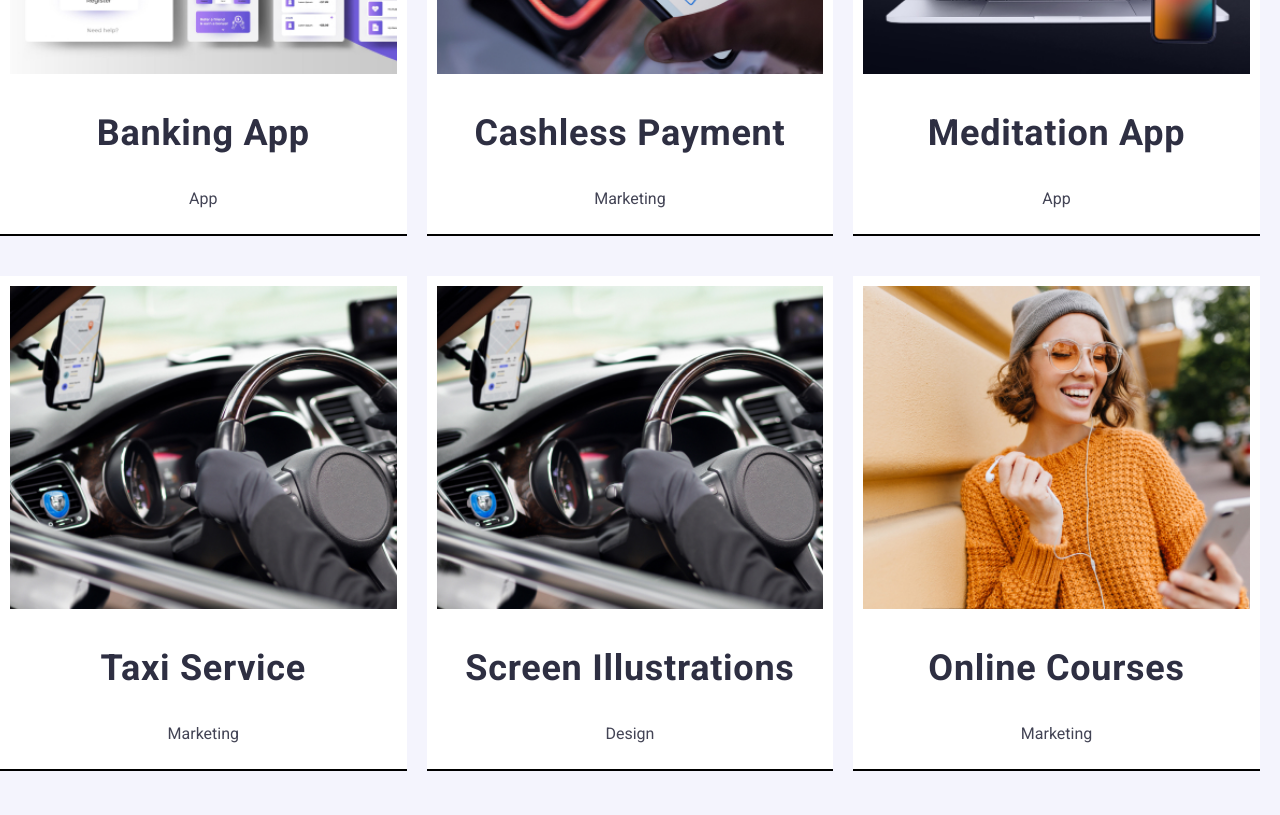
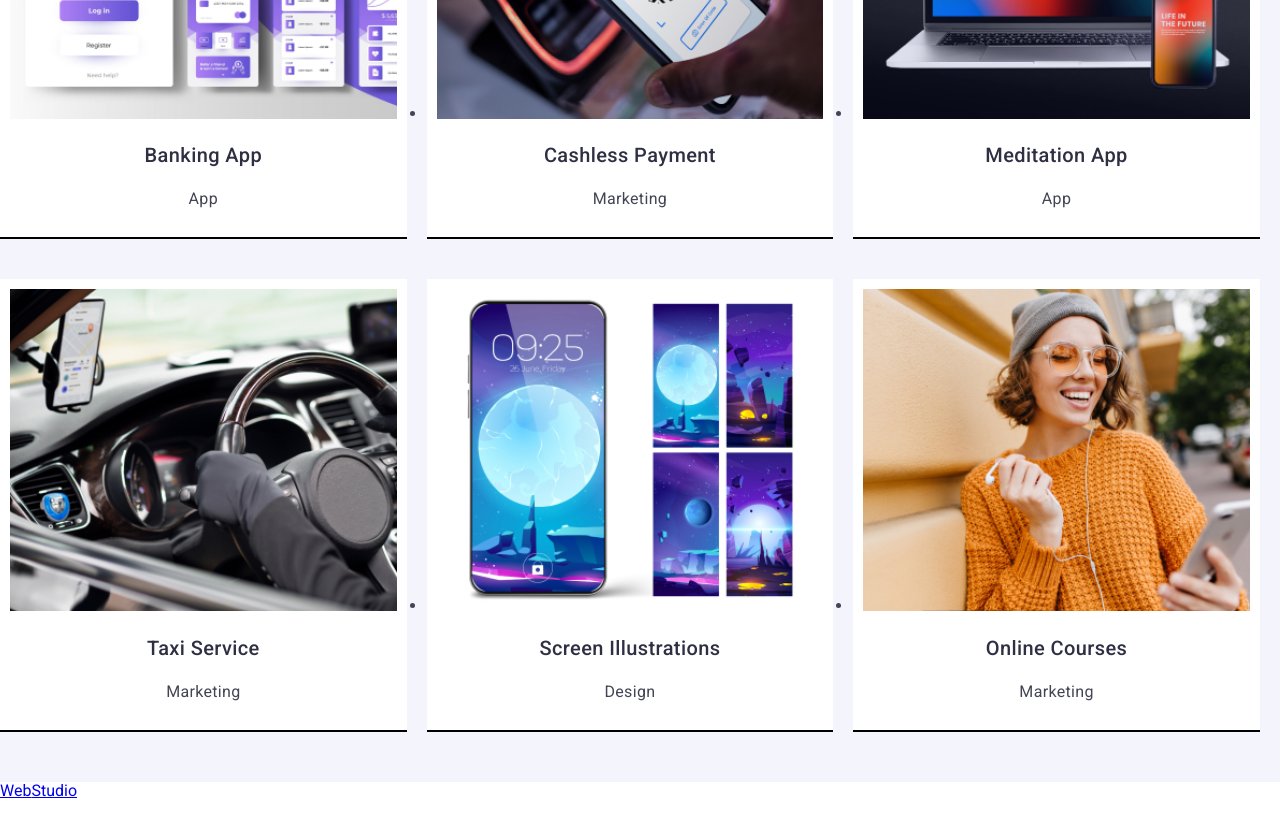
Before and after one commit to polinanekr24/goit-markup-hw-02, a plain HTML site: page index.html in a window 1280 px wide. Shown: the part 1230-2045 px from the top of the page. Drawn offline with nearby package versions, Linux system fonts and the light colour scheme.

```diff
--- a/css/styles.css
+++ b/css/styles.css
@@ -5,55 +5,6 @@ body {
     margin: 0; /* Remove default margins from body */
 }
 
-ul, ol {
-    list-style-type: none;
-    padding: 0; /* Remove padding from lists */
-    margin: 0; /* Remove margin from lists */
-}
-
-.logo {
-    font-family: "Raleway", sans-serif;
-    font-weight: 700;
-    font-size: 18px;
-    line-height: 117%;
-    letter-spacing: 0.03em;
-    text-transform: uppercase;
-    color: #4d5ae5;
-}
-
-.header-logo .logo-part {
-    color: #2e2f42;
-}
-
-.footer-logo .logo-part {
-    color: #f4f4fd;
-}
-
-.nav-lin {
-    font-weight: 500;
-    font-size: 16px;
-    line-height: 1.5;
-    letter-spacing: 0.02em;
-    color: #2e2f42;
-}
-
-.nav-link:hover,
-.nav-link:focus {
-    color: #404bbf;
-}
-
-.contacts {
-    font-style: normal;
-}
-
-.contacts-link {
-    font-size: 16px;
-    line-height: 150%;
-    letter-spacing: 0.02em;
-    color: #424455;
-}
-
-.contacts-link:hover,
 .contacts-link:focus {
     color: #404bbf;
 }
@@ -94,7 +45,7 @@ section {
     padding: 12px 0;
     margin: 0;
 }
-<style>
+ style
         /* Main color for span text */
         .logo-part { color: #2e2f42; }
 
--- a/index.html
+++ b/index.html
@@ -10,11 +10,11 @@
     <link rel="preconnect" href="https://fonts.gstatic.com" crossorigin>
     <link href="https://fonts.googleapis.com/css2?family=Raleway:wght@700&family=Roboto:wght@400;500;700&display=swap" rel="stylesheet">
     <link rel="stylesheet" href="./css/styles.css">
-</head>
+
 <body>
     <header class="page-header">
         <nav class="header-nav">
-            <a class="logo" href="./index.html">Web <span class="logo-part">Studio</span></a>
+            <a class="logo" href="./index.html">Web <span class="logo_part">Studio</span></a>
             <ul class="nav-list">
                 <li class="nav-item"><a class="nav-link main-link" href="./index.html">Studio</a></li>
                 <li class="nav-item"><a class="nav-link main-link" href="">Portfolio</a></li>
@@ -62,43 +62,43 @@
             <ul class="portfolio-list">
                 <li class="portfolio-item">
                     <img src="./images/img0-1.jpg" alt="Project 1" width="360">
-                    <h3 class="portfolio-title">Banking App</h3>
-                    <p class="portfolio-text">App</p>
+                    <h3 class="services-title">Banking App</h3>
+                    <p class="services-text">App</p>
                 </li>
                 <li class="portfolio-item">
                     <img src="./images/img0-2.jpg" alt="Project 2" width="360">
-                    <h3 class="portfolio-title">Cashless Payment</h3>
-                    <p class="portfolio-text">Marketing</p>
+                    <h3 class="services-title">Cashless Payment</h3>
+                    <p class="services-text">Marketing</p>
                 </li>
                 <li class="portfolio-item">
                     <img src="./images/img0-3.jpg" alt="Project 3" width="360">
-                    <h3 class="portfolio-title">Meditation App</h3>
-                    <p class="portfolio-text">App</p>
+                    <h3 class="services-title">Meditation App</h3>
+                    <p class="services-text">App</p>
                 </li>
                 <li class="portfolio-item">
                     <img src="./images/img0-4.jpg" alt="Project 4" width="360">
-                    <h3 class="portfolio-title">Taxi Service</h3>
-                    <p class="portfolio-text">Marketing</p>
+                    <h3 class="services-title">Taxi Service</h3>
+                    <p class="services-text">Marketing</p>
                 </li>
                 <li class="portfolio-item">
-                    <img src="./images/img0-4.jpg" alt="Project 5" width="360">
-                    <h3 class="portfolio-title">Screen Illustrations</h3>
-                    <p class="portfolio-text">Design</p>
+                    <img src="./images/img0-5.jpg" alt="Project 5" width="360">
+                    <h3 class="services-title">Screen Illustrations</h3>
+                    <p class="services-text">Design</p>
                 </li>
                 <li class="portfolio-item">
                     <img src="./images/img0-6.jpg" alt="Project 6" width="360">
-                    <h3 class="portfolio-title">Online Courses</h3>
-                    <p class="portfolio-text">Marketing</p>
+                    <h3 class="services-title">Online Courses</h3>
+                    <p class="services-text">Marketing</p>
                 </li>
             </ul>
         </section>
     </main>
 
-    <footer class="page_footer" style="background-color: #2e2f42;">
-        <a class="logo footer_logo" href="./index.html" style="font-family: 'Raleway', sans-serif; font-weight: 700; font-size: 18px; line-height: 1.17; letter-spacing: 0.03em; text-transform: uppercase; color: #4d5ae5;">
-            Web<span class="logo_part" style="color: #f4f4fd;">Studio</span>
+    <footer class="page_footer">
+        <a class="logo footer_logo" href="./index.html">
+            Web<span class="logo_part">Studio</span>
         </a>
-        <p class="footer_text" style="line-height: 1.5; color: var(--text-color, #F4F4FD); letter-spacing: 0.02em;">
+        <p class="footer_text">
             Increase the flow of customers and sales for your business with digital marketing & growth solutions.
         </p>
     </footer>
```
